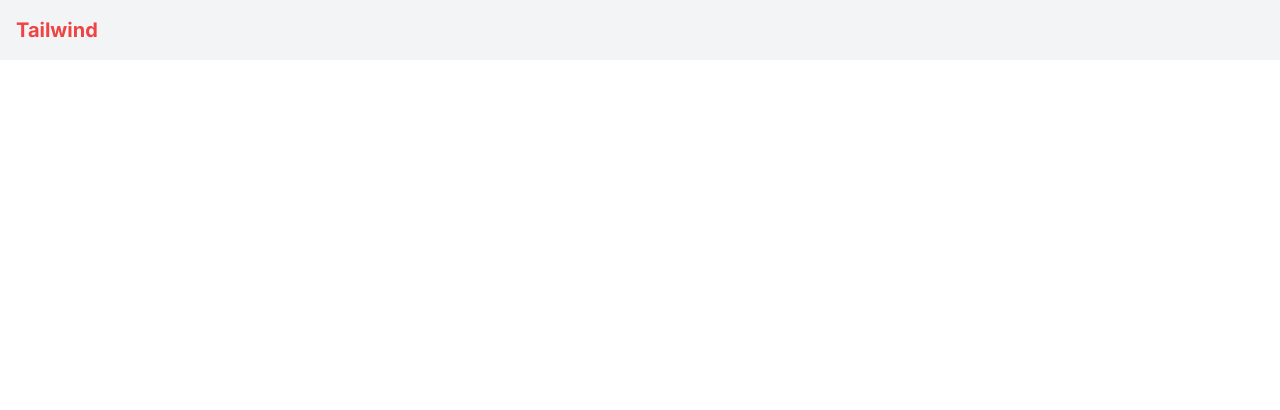
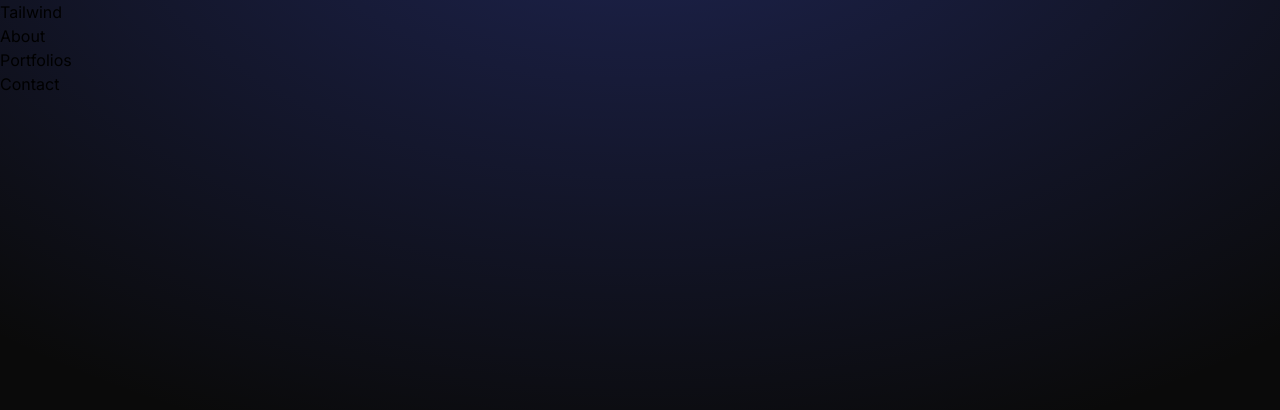
Before and after one commit to issign/about-me-react, a React (Vite) app: page / in a window 1280 px wide. Shown: the top 410 px of the page. Built offline with nearby package versions, Linux system fonts and the light colour scheme.

Commit message:
[Update] Create initial component files

```diff
--- a/src/App.js
+++ b/src/App.js
@@ -1,9 +1,16 @@
-import Nav from "./components/Nav";
+import Navbar from "./components/Navbar";
+import About from "./components/About";
+import Portfolios from "./components/Portfolios";
+import Contact from "./components/Contact";
 
 function App() {
   return (
-    <div>
-      <Nav></Nav>
+    <div className="min-h-screen">
+      <div className="fixed top-0 -z-10 min-h-screen w-full bg-neutral-950 bg-[radial-gradient(ellipse_80%_80%_at_50%_-20%,RGB(79,100,299,0.3),rgba(255,255,255,0))]"></div>
+      <Navbar />
+      <About />
+      <Portfolios />
+      <Contact />
     </div>
   );
 }
--- /dev/null
+++ b/src/components/About.js
@@ -0,0 +1,9 @@
+import React from 'react'
+
+const About = () => {
+  return (
+    <div>About</div>
+  )
+}
+
+export default About
--- /dev/null
+++ b/src/components/Contact.js
@@ -0,0 +1,9 @@
+import React from 'react'
+
+const Contact = () => {
+  return (
+    <div>Contact</div>
+  )
+}
+
+export default Contact
--- a/src/components/Nav.js
+++ /dev/null
@@ -1,9 +0,0 @@
-function Nav() {
-  return (
-    <div className="text-red-500 font-bold text-xl bg-gray-100 p-4">
-      Tailwind
-    </div>
-  );
-}
-
-export default Nav;
--- /dev/null
+++ b/src/components/Navbar.js
@@ -0,0 +1,5 @@
+function Navbar() {
+  return <div>Tailwind</div>;
+}
+
+export default Navbar;
--- /dev/null
+++ b/src/components/Portfolios.js
@@ -0,0 +1,9 @@
+import React from 'react'
+
+const Portfolios = () => {
+  return (
+    <div>Portfolios</div>
+  )
+}
+
+export default Portfolios
```
